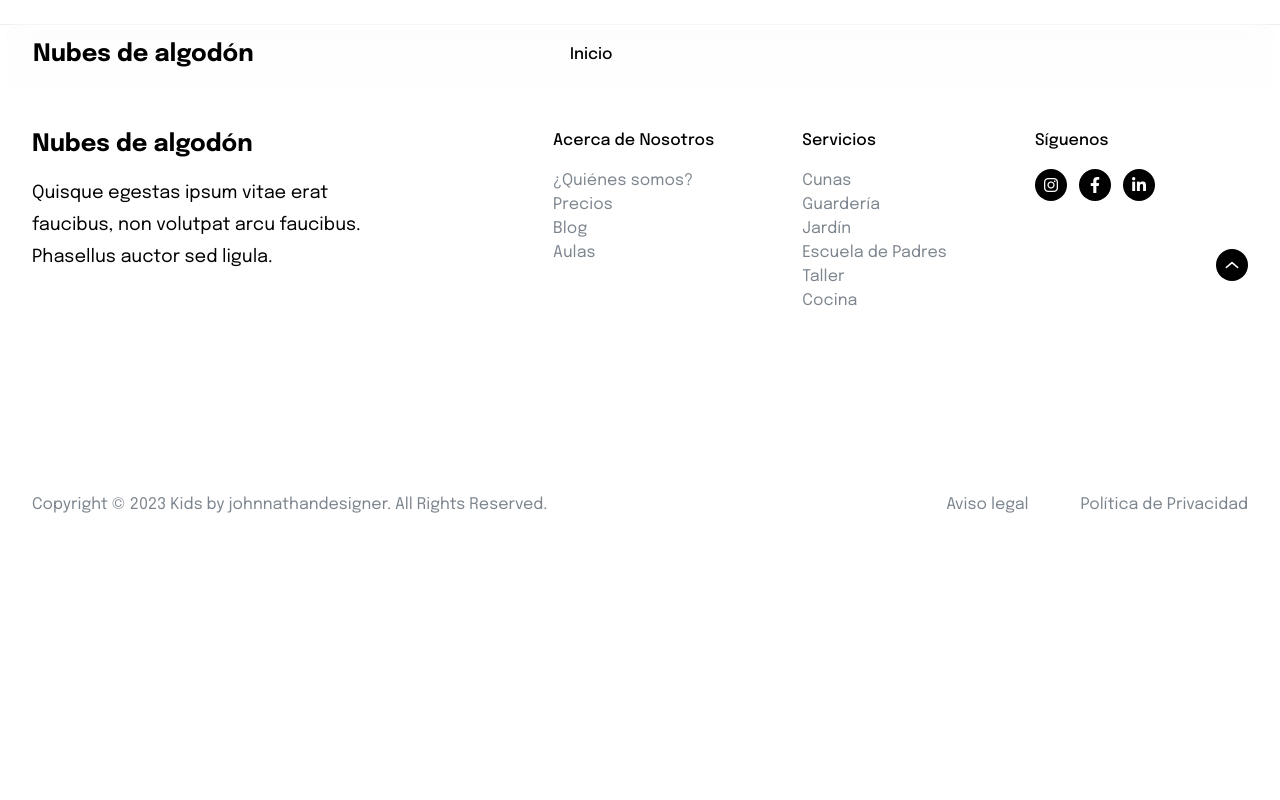
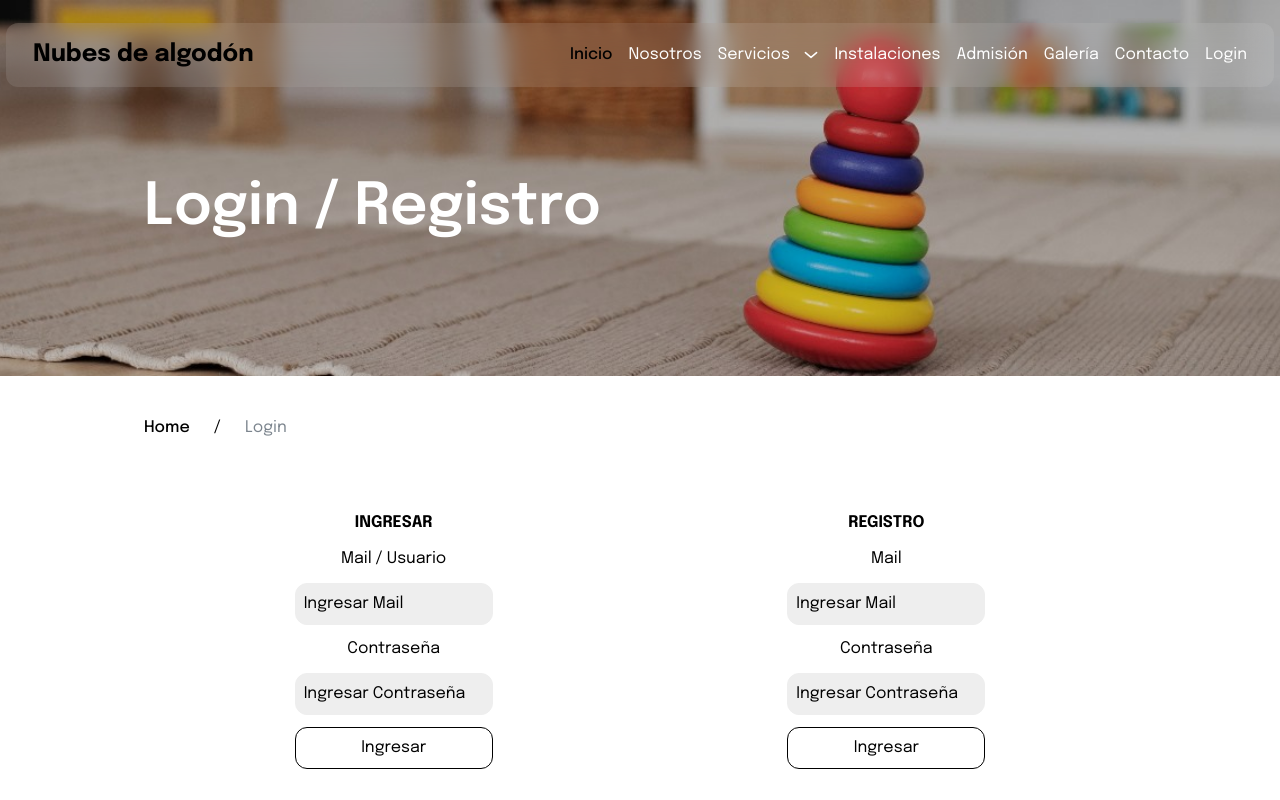
Before and after one commit to FedeSabi/proyecto-Jardin-de-Infantes, a React (Vite) app in the folder Front/: page /login in a window 1280 px wide. Shown: the top 800 px of the page. Built offline with nearby package versions, Linux system fonts and the light colour scheme.

Commit message:
fixing login page

```diff
--- a/Front/src/App.jsx
+++ b/Front/src/App.jsx
@@ -19,6 +19,7 @@ const App = () => {
           <Route path="/servicios" element={<Servicios />} />
           <Route path="/facilities" element={<Facilities />} />
           <Route path="/servicios/guarderia" element={<Guarderia />} />
+          <Route path="/login" element={<Login />} />
         </Routes>
         <Footer />
       </Router>
--- a/Front/src/pages/Login.jsx
+++ b/Front/src/pages/Login.jsx
@@ -1,7 +1,7 @@
-{/*import { Link } from "react-router-dom";
+import { Link } from "react-router-dom";
 
-const Login =()=> {
-    return(
+const Login = () => {
+  return (
     <>
       <header className="h-[376px] bg-discos bg-cover bg-center">
         <div className="mx-auto flex h-72 max-w-[76rem] pb-[60px] pt-[172px]">
@@ -10,32 +10,62 @@ const Login =()=> {
           </h1>
         </div>
       </header>
-            <div className="flex w-232 gap-6 mt-[40px] mx-auto px-[112px] max-w-[76rem]">
-                <Link className="text-black font-medium hover:text-gray-300" to="/">
+      <div className="w-232 mx-auto mt-[40px] flex max-w-[76rem] gap-6 px-[112px]">
+        <Link className="font-medium text-black hover:text-gray-300" to="/">
           Home
         </Link>
         <p>/</p>
         <p className="text-[#7C858E]">Login</p>
       </div>
-            <div className="flex justify-evenly items-center gap-10 h-[50vh] mx-auto max-w-[75rem]">
+      <div className="mx-auto flex h-[50vh] max-w-[75rem] items-center justify-evenly gap-10">
         <form className="flex flex-col gap-3">
           <h2 className="mx-auto font-extrabold">INGRESAR</h2>
           <label className="mx-auto">Mail / Usuario</label>
-                    <input type="email" placeholder="Ingresar Mail" className=" rounded-xl border p-2 bg-gray-200 placeholder-black" required/>
+          <input
+            type="email"
+            placeholder="Ingresar Mail"
+            className="rounded-xl border bg-gray-200 p-2 placeholder-black"
+            required
+          />
           <label className="mx-auto">Contraseña</label>
-                    <input type="password" placeholder="Ingresar Contraseña" className=" rounded-xl border p-2 placeholder-black bg-gray-200" required/>
-                    <button type="submit" className="rounded-xl border border-solid border-black p-2 hover:bg-gray-600 hover:text-white">Ingresar</button>
+          <input
+            type="password"
+            placeholder="Ingresar Contraseña"
+            className="rounded-xl border bg-gray-200 p-2 placeholder-black"
+            required
+          />
+          <button
+            type="submit"
+            className="rounded-xl border border-solid border-black p-2 hover:bg-gray-600 hover:text-white"
+          >
+            Ingresar
+          </button>
         </form>
         <form className="flex flex-col gap-3">
           <h2 className="mx-auto font-extrabold">REGISTRO</h2>
           <label className="mx-auto">Mail</label>
-                    <input type="email" placeholder="Ingresar Mail" className="rounded-xl border  p-2 placeholder-black bg-gray-200" required/>
+          <input
+            type="email"
+            placeholder="Ingresar Mail"
+            className="rounded-xl border bg-gray-200 p-2 placeholder-black"
+            required
+          />
           <label className="mx-auto">Contraseña</label>
-                    <input type="contraseña" placeholder="Ingresar Contraseña" className="rounded-xl border p-2 placeholder-black bg-gray-200" required/>
-                    <button type="submit" className="rounded-xl border border-solid border-black p-2 hover:bg-gray-600 hover:text-white">Ingresar</button>
+          <input
+            type="contraseña"
+            placeholder="Ingresar Contraseña"
+            className="rounded-xl border bg-gray-200 p-2 placeholder-black"
+            required
+          />
+          <button
+            type="submit"
+            className="rounded-xl border border-solid border-black p-2 hover:bg-gray-600 hover:text-white"
+          >
+            Ingresar
+          </button>
         </form>
       </div>
     </>
-    )
-}
-export default Login */}
+  );
+};
+export default Login;
```
Lines whose indentation alone changed are shown as unchanged.
